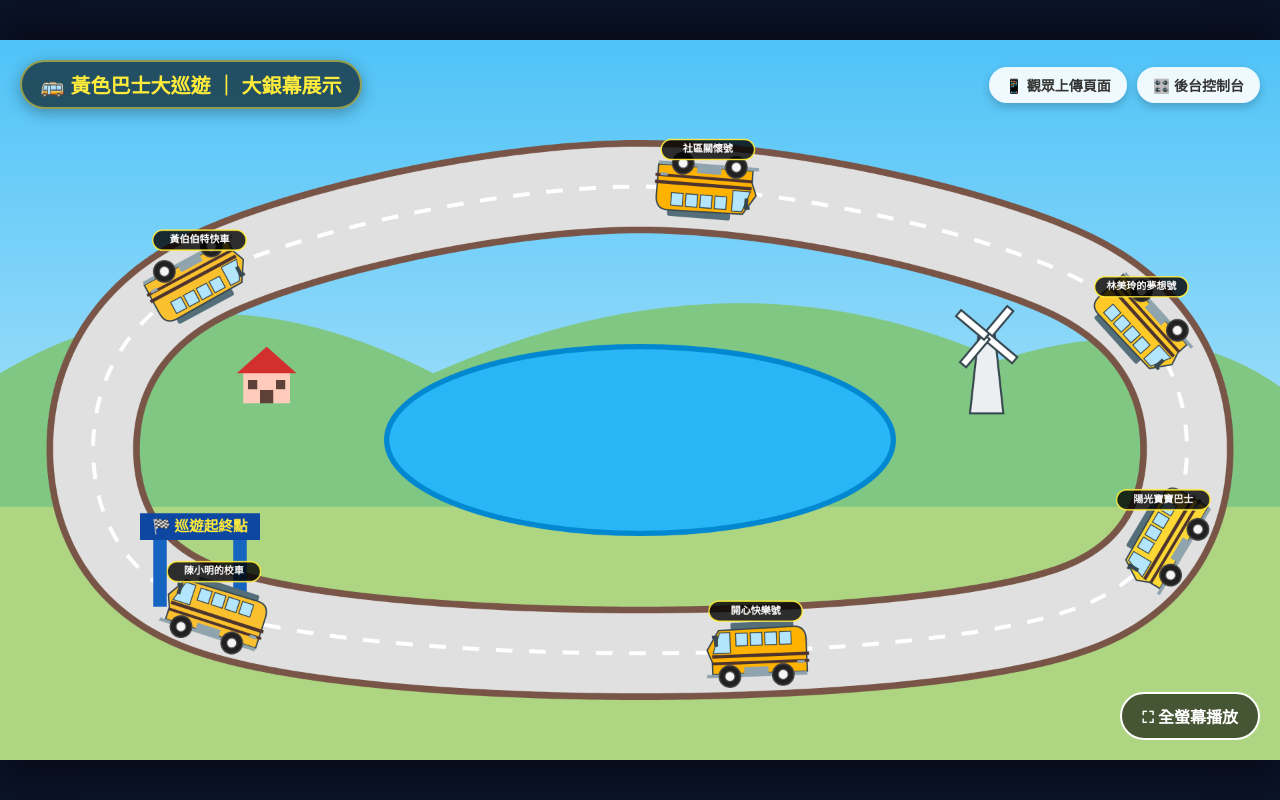
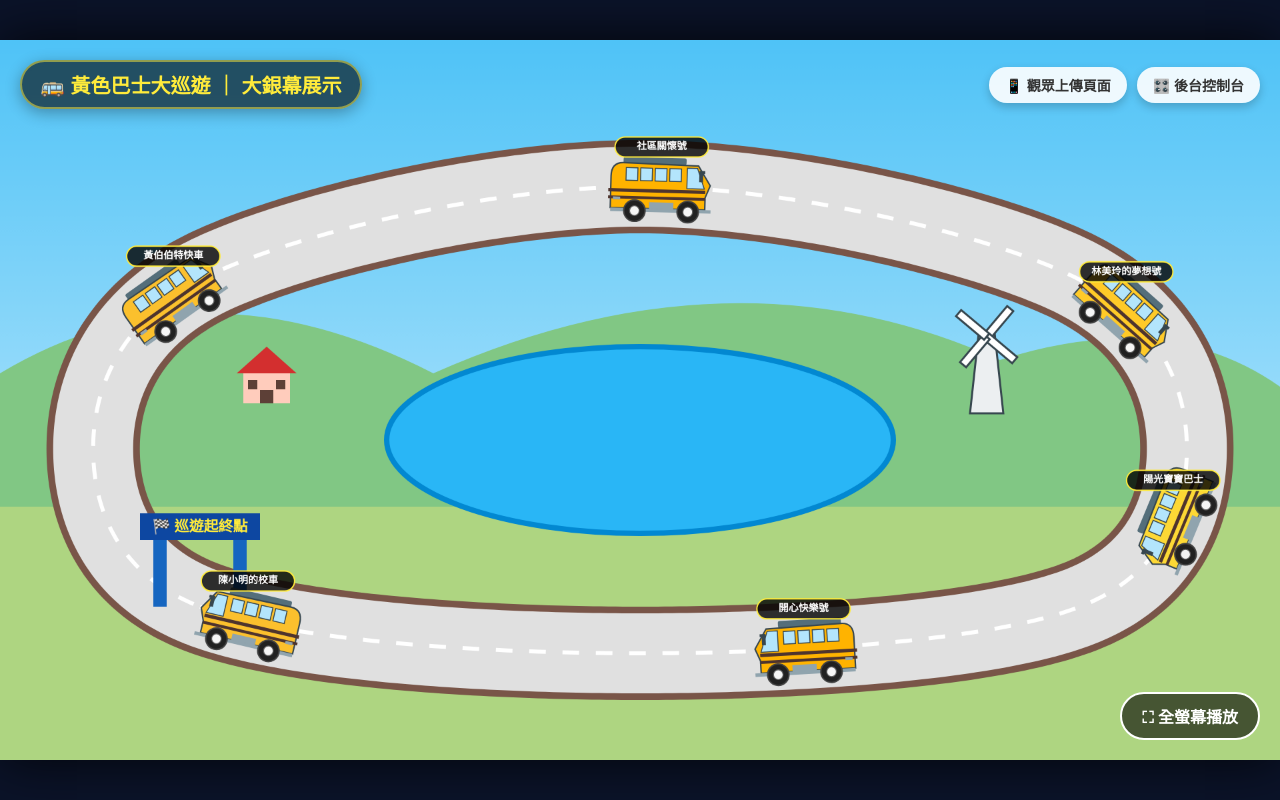
Before and after one commit to edeccedu/yellowbus, a plain HTML site: page index.html in a window 1280 px wide. Drawn offline with Linux system fonts and the light colour scheme; animation ran at ten frames a second.

Commit message:
Update index.html

```diff
--- a/index.html
+++ b/index.html
@@ -8,12 +8,11 @@
         * { box-sizing: border-box; margin: 0; padding: 0; }
         body, html { width: 100%; height: 100%; overflow: hidden; background: #0b1329; font-family: "Noto Sans TC", "Microsoft JhengHei", sans-serif; }
 
-        /* 16:9 劇場置中舞台容器 */
         #stage-container {
             position: absolute;
             top: 50%; left: 50%;
             width: 100vw;
-            height: 56.25vw; /* 16:9 aspect ratio */
+            height: 56.25vw;
             max-height: 100vh;
             max-width: 177.78vh;
             transform: translate(-50%, -50%);
@@ -27,7 +26,6 @@
 
         canvas { display: block; width: 100%; height: 100%; }
 
-        /* 頂部導覽列 / 狀態列 */
         .top-bar {
             position: absolute;
             top: 20px; left: 20px; right: 20px;
@@ -60,7 +58,6 @@
         }
         .nav-btn:hover { background: #ffeb3b; color: #000; transform: translateY(-2px); }
 
-        /* 全螢幕提示按鈕 */
         .fs-btn {
             position: absolute;
             bottom: 20px; right: 20px;
@@ -93,15 +90,13 @@
     const canvas = document.getElementById('trackCanvas');
     const ctx = canvas.getContext('2d');
 
-    // 固定 16:9 內部解析度 1920x1080
     const LOGICAL_WIDTH = 1920;
     const LOGICAL_HEIGHT = 1080;
     canvas.width = LOGICAL_WIDTH;
     canvas.height = LOGICAL_HEIGHT;
 
-    // 狀態同步與廣播
     const bc = new BroadcastChannel('bus_parade_channel');
-    let busSpeed = 1.0;
+    let busSpeed = 1.5; // 預設速度加快
     let maxBuses = 12;
     let busSizeScale = 1.0;
     let focusedBusId = null;
@@ -109,7 +104,6 @@
 
     let buses = [];
 
-    // 預設示範巴士資料（精準匹配黃色校車圖片外觀）
     function createDefaultBuses() {
         return [
             { id: 'demo_1', name: '陳小明的校車', dist: 0.0, speedMul: 1.0, color: '#fbc02d', imgUrl: null, hidden: false },
@@ -138,7 +132,6 @@
 
     loadBusesFromStorage();
 
-    // 接收控制台指令
     bc.onmessage = (event) => {
         const data = event.data;
         if (!data) return;
@@ -150,7 +143,7 @@
             buses = data.buses;
         } else if (data.type === 'FOCUS_BUS') {
             focusedBusId = data.busId;
-            focusTimer = 360; // 6秒特效
+            focusTimer = 360;
         } else if (data.type === 'ADD_BUS') {
             buses.push(data.bus);
             if (buses.length > maxBuses) buses.shift();
@@ -158,18 +151,16 @@
         }
     };
 
-    // 讀取設定
     const savedSettings = localStorage.getItem('bus_parade_settings');
     if (savedSettings) {
         try {
             const st = JSON.parse(savedSettings);
-            busSpeed = st.speed ?? 1.0;
+            busSpeed = st.speed ?? 1.5;
             maxBuses = st.maxBuses ?? 12;
             busSizeScale = st.busSize ?? 1.0;
         } catch(e) {}
     }
 
-    // 賽道中線貝茲曲線定義（平滑環繞 1920x1080 畫面）
     const trackPoints = [
         {x: 300, y: 850},
         {x: 960, y: 920},
@@ -181,9 +172,7 @@
         {x: 140, y: 600}
     ];
 
-    // 產生平滑賽道點對（Arc-length parameterized）
     function getBezierPoint(t) {
-        // 封閉式平滑曲線插值 (Catmull-Rom / B-Spline approach)
         const n = trackPoints.length;
         const scaledT = t * n;
         const i = Math.floor(scaledT) % n;
@@ -192,7 +181,6 @@
         const prevI = (i - 1 + n) % n;
         const localT = scaledT - i;
 
-        // Catmull-Rom spline
         const p0 = trackPoints[prevI];
         const p1 = trackPoints[i];
         const p2 = trackPoints[nextI];
@@ -204,7 +192,6 @@
         const x = 0.5 * ((2 * p1.x) + (-p0.x + p2.x) * localT + (2*p0.x - 5*p1.x + 4*p2.x - p3.x) * tt + (-p0.x + 3*p1.x - 3*p2.x + p3.x) * ttt);
         const y = 0.5 * ((2 * p1.y) + (-p0.y + p2.y) * localT + (2*p0.y - 5*p1.y + 4*p2.y - p3.y) * tt + (-p0.y + 3*p1.y - 3*p2.y + p3.y) * ttt);
 
-        // 切向量計算方向角
         const dt = 0.001;
         const nextPos = getRawPoint(t + dt > 1 ? t + dt - 1 : t + dt);
         const dx = nextPos.x - x;
@@ -229,11 +216,10 @@
         return {x, y};
     }
 
-    // 繪製精準的黃色校車向量圖形 (配合圖片結構)
     const busImageCache = {};
     function drawSchoolBus(ctx, width, height, customColor, imgUrl) {
         ctx.save();
-        ctx.scale(width / 220, height / 130); // 基準尺寸 220x130
+        ctx.scale(width / 220, height / 130);
 
         if (imgUrl) {
             if (!busImageCache[imgUrl]) {
@@ -249,38 +235,32 @@
             }
         }
 
-        // 車身主體顏色
         const bodyColor = customColor || '#fbc02d';
 
-        // 1. 車頂行李架 / 頂蓋
         ctx.fillStyle = '#546e7a';
         ctx.beginPath();
         ctx.roundRect(-50, -60, 130, 14, 4);
         ctx.fill();
 
-        // 2. 車身主體輪廓（符合經典校車弧形引擎蓋與車體）
         ctx.fillStyle = bodyColor;
         ctx.beginPath();
         ctx.moveTo(-90, 45);
         ctx.lineTo(-90, 20);
-        ctx.lineTo(-100, -5);    // 引擎蓋前緣
-        ctx.lineTo(-75, -45);    // 前擋風玻璃斜角
-        ctx.lineTo(80, -48);     // 車頂線
+        ctx.lineTo(-100, -5);
+        ctx.lineTo(-75, -45);
+        ctx.lineTo(80, -48);
         ctx.quadraticCurveTo(105, -48, 105, -20);
-        ctx.lineTo(105, 45);     // 車尾
+        ctx.lineTo(105, 45);
         ctx.closePath();
         ctx.fill();
         ctx.lineWidth = 3;
         ctx.strokeStyle = '#37474f';
         ctx.stroke();
 
-        // 3. 側邊裝飾雙條紋 (經典校車棕色腰線)
         ctx.fillStyle = '#4e342e';
         ctx.fillRect(-90, 5, 200, 7);
         ctx.fillRect(-90, 20, 200, 6);
 
-        // 4. 車窗（4扇經典方窗與前擋風玻璃）
-        // 前擋風玻璃
         ctx.fillStyle = '#b3e5fc';
         ctx.beginPath();
         ctx.moveTo(-73, -40);
@@ -293,7 +273,6 @@
         ctx.strokeStyle = '#37474f';
         ctx.stroke();
 
-        // 4扇側窗
         const windowWidth = 24;
         const windowHeight = 26;
         const windowY = -38;
@@ -307,21 +286,16 @@
             ctx.strokeRect(wx, windowY, windowWidth, windowHeight);
         });
 
-        // 5. 前視鏡
         ctx.fillStyle = '#37474f';
         ctx.fillRect(-85, -30, 8, 18);
         ctx.fillRect(-89, -35, 12, 6);
 
-        // 6. 車底儲物箱/防撞桿
         ctx.fillStyle = '#90a4ae';
         ctx.fillRect(-25, 32, 50, 15);
-        ctx.fillRect(-102, 45, 207, 7); // 前後保險桿
-        ctx.fillRect(85, 22, 15, 6);   // 車尾標誌
+        ctx.fillRect(-102, 45, 207, 7);
+        ctx.fillRect(85, 22, 15, 6);
 
-        // 7. 輪胎 (前後大車輪連白色輪圈)
-        const wheels = [-55, 55];
-        wheels.forEach(wx => {
-            // 外框黑輪胎
+        [-55, 55].forEach(wx => {
             ctx.fillStyle = '#212121';
             ctx.beginPath();
             ctx.arc(wx, 50, 22, 0, Math.PI * 2);
@@ -330,7 +304,6 @@
             ctx.strokeStyle = '#424242';
             ctx.stroke();
 
-            // 白色內輪圈
             ctx.fillStyle = '#f5f5f5';
             ctx.beginPath();
             ctx.arc(wx, 50, 10, 0, Math.PI * 2);
@@ -343,9 +316,7 @@
         ctx.restore();
     }
 
-    // 背景風景繪製
     function drawBackground() {
-        // 天空漸層
         const skyGrad = ctx.createLinearGradient(0, 0, 0, LOGICAL_HEIGHT);
         skyGrad.addColorStop(0, '#4fc3f7');
         skyGrad.addColorStop(0.7, '#b3e5fc');
@@ -353,7 +324,6 @@
         ctx.fillStyle = skyGrad;
         ctx.fillRect(0, 0, LOGICAL_WIDTH, LOGICAL_HEIGHT);
 
-        // 遠山
         ctx.fillStyle = '#81c784';
         ctx.beginPath();
         ctx.moveTo(0, 750);
@@ -364,11 +334,9 @@
         ctx.lineTo(1920, 750);
         ctx.fill();
 
-        // 綠野草地
         ctx.fillStyle = '#aed581';
         ctx.fillRect(0, 700, LOGICAL_WIDTH, LOGICAL_HEIGHT - 700);
 
-        // 藍色大湖泊
         ctx.fillStyle = '#29b6f6';
         ctx.beginPath();
         ctx.ellipse(960, 600, 380, 140, 0, 0, Math.PI * 2);
@@ -377,11 +345,9 @@
         ctx.strokeStyle = '#0288d1';
         ctx.stroke();
 
-        // 小木屋與風車裝飾
         drawCottage(400, 520);
         drawWindmill(1480, 480);
 
-        // 賽道外邊界與草地跑道
         ctx.beginPath();
         for (let t = 0; t <= 1; t += 0.002) {
             const pt = getBezierPoint(t);
@@ -390,31 +356,27 @@
         }
         ctx.closePath();
         ctx.lineWidth = 140;
-        ctx.strokeStyle = '#795548'; // 賽道外框/泥土邊界
+        ctx.strokeStyle = '#795548';
         ctx.stroke();
 
         ctx.lineWidth = 120;
-        ctx.strokeStyle = '#e0e0e0'; // 灰色柏油路面
+        ctx.strokeStyle = '#e0e0e0';
         ctx.stroke();
 
-        // 賽道中心虛線
         ctx.lineWidth = 6;
         ctx.setLineDash([25, 25]);
         ctx.strokeStyle = '#ffffff';
         ctx.stroke();
-        ctx.setLineDash([]); // 重設虛線
+        ctx.setLineDash([]);
 
-        // 起點 / 終點拱門
         drawStartArch(300, 850);
     }
 
     function drawCottage(x, y) {
         ctx.save();
         ctx.translate(x, y);
-        // 屋身
         ctx.fillStyle = '#ffccbc';
         ctx.fillRect(-35, -20, 70, 45);
-        // 屋頂
         ctx.fillStyle = '#d32f2f';
         ctx.beginPath();
         ctx.moveTo(-45, -20);
@@ -422,7 +384,6 @@
         ctx.lineTo(45, -20);
         ctx.closePath();
         ctx.fill();
-        // 門窗
         ctx.fillStyle = '#5d4037';
         ctx.fillRect(-10, 5, 20, 20);
         ctx.fillRect(-28, -10, 14, 14);
@@ -433,7 +394,6 @@
     function drawWindmill(x, y) {
         ctx.save();
         ctx.translate(x, y);
-        // 塔身
         ctx.fillStyle = '#eceff1';
         ctx.beginPath();
         ctx.moveTo(-25, 80);
@@ -446,7 +406,6 @@
         ctx.strokeStyle = '#37474f';
         ctx.stroke();
 
-        // 風車葉片旋轉動畫
         const angle = Date.now() * 0.0015;
         ctx.translate(0, -35);
         ctx.rotate(angle);
@@ -464,11 +423,9 @@
     function drawStartArch(x, y) {
         ctx.save();
         ctx.translate(x, y);
-        // 拱門左右支柱
         ctx.fillStyle = '#1565c0';
         ctx.fillRect(-70, -110, 20, 110);
         ctx.fillRect(50, -110, 20, 110);
-        // 頂部橫額
         ctx.fillStyle = '#0d47a1';
         ctx.fillRect(-90, -140, 180, 40);
         ctx.fillStyle = '#ffeb3b';
@@ -478,16 +435,13 @@
         ctx.restore();
     }
 
-    // 主循環渲染
     function updateAndRender() {
         ctx.clearRect(0, 0, LOGICAL_WIDTH, LOGICAL_HEIGHT);
 
-        // 1. 繪製背景與賽道
         drawBackground();
 
-        // 2. 更新與繪製車隊
         const activeBuses = buses.filter(b => !b.hidden).slice(0, maxBuses);
-        const speedStep = 0.00012 * busSpeed;
+        const speedStep = 0.00025 * busSpeed; // 基礎速度系數調高
 
         activeBuses.forEach((bus, index) => {
             if (bus.dist === undefined) {
@@ -501,11 +455,15 @@
             ctx.translate(pos.x, pos.y);
             ctx.rotate(pos.angle);
 
-            // 檢查是否為聚焦車輛
+            // 【車輛方向矯正】當行駛方向朝左時，自動進行上下翻轉，防止車身顛倒
+            const cosAngle = Math.cos(pos.angle);
+            if (cosAngle < 0) {
+                ctx.scale(1, -1);
+            }
+
             const isFocused = (bus.id === focusedBusId && focusTimer > 0);
             if (isFocused) {
                 ctx.scale(1.4 * busSizeScale, 1.4 * busSizeScale);
-                // 閃耀光環特效
                 ctx.beginPath();
                 ctx.arc(0, 0, 85, 0, Math.PI * 2);
                 ctx.fillStyle = 'rgba(255, 235, 59, 0.4)';
@@ -517,11 +475,12 @@
                 ctx.scale(busSizeScale, busSizeScale);
             }
 
-            // 繪製黃色校車
             drawSchoolBus(ctx, 160, 95, bus.color, bus.imgUrl);
 
-            // 姓名標籤（保持水平不旋轉）
-            ctx.rotate(-pos.angle);
+            ctx.restore(); // 恢復坐標系以繪製水平姓名標籤
+            ctx.save();
+            ctx.translate(pos.x, pos.y);
+
             ctx.fillStyle = 'rgba(0, 0, 0, 0.8)';
             ctx.beginPath();
             ctx.roundRect(-70, -75, 140, 30, 15);
```
